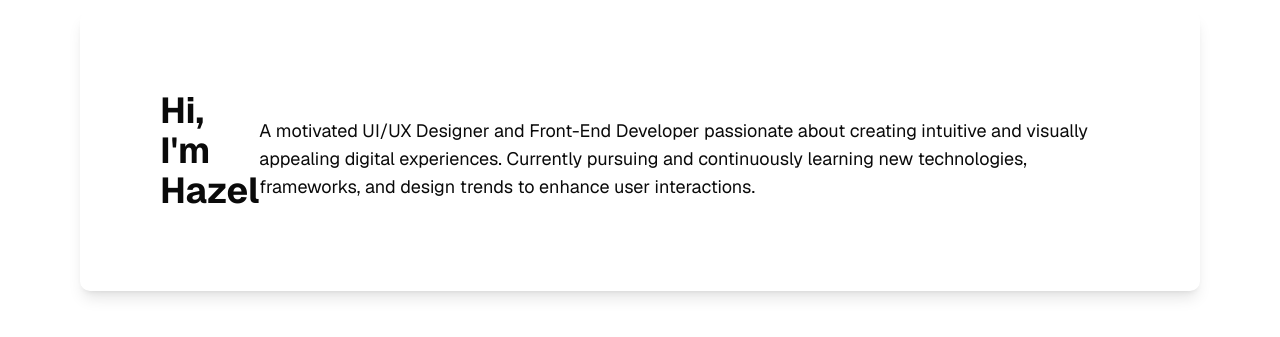
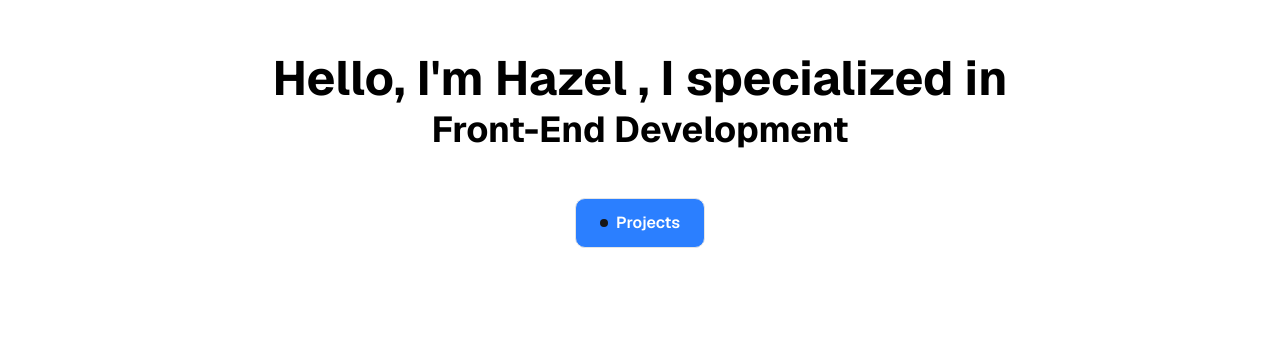
Before and after one commit to hazelcodie/hazel-portfolio, a Next.js app: page / in a window 1280 px wide. Shown: the part 249-586 px from the top of the page. Built offline with nearby package versions, Linux system fonts and the light colour scheme.

Commit message:
learning using magic ui

```diff
--- /dev/null
+++ b/components/about-me.tsx
@@ -0,0 +1,11 @@
+const aboutMe = () => {
+  return (
+    <div className="about-me">
+      <h2>About Me</h2>
+      <p>
+        I'm a software engineer with a passion for building web applications.
+        I love learning new technologies and improving my skills.
+      </p>
+    </div>
+  );
+}
--- a/components/intro.tsx
+++ b/components/intro.tsx
@@ -1,18 +1,27 @@
 "use client";
+
+import { WordRotate } from "@/components/magicui/word-rotate";
+import { InteractiveHoverButton } from "@/components/magicui/interactive-hover-button";
+import { LaptopMinimalCheck } from "lucide-react";
+import Link from "next/link";
 
 const Intro = () => {
   return (
-    <div className="flex flex-col items-center justify-center w-full h-full p-8 rounded-lg shadow-lg sm:p-20">
-        <div className="flex items-center justify-center w-full h-full">
-
-      <h1 className="text-4xl font-bold">Hi, I'm Hazel </h1>
-      <p className="mt-4 text-lg">
-        A motivated UI/UX Designer and Front-End Developer passionate about
-        creating intuitive and visually appealing digital experiences. Currently
-        pursuing and continuously learning new technologies, frameworks, and
-        design trends to enhance user interactions.
-      </p>
-    </div>
+    <div className="flex flex-col gap-5 items-center justify-center">
+      <div className="flex flex-col items-center justify-center ">
+        <h1 className="text-5xl font-bold text-center text-black dark:text-white">
+          Hello, I'm Hazel , I specialized in</h1>
+        <WordRotate
+          className="text-4xl font-bold text-black dark:text-white"
+          words={[ "UI/UX Design", "Front-End Development", "Web Development"]}
+          duration={3000}
+        />
+      </div>
+      <Link href="/projects">
+      <InteractiveHoverButton className="mt-5 px-6 py-3 text-md font-semibold text-white bg-blue-500 rounded-lg hover:bg-blue-600 justify-center items-center">
+        Projects
+      </InteractiveHoverButton>
+      </Link>
     </div>
   );
 };
--- /dev/null
+++ b/components/magicui/interactive-hover-button.tsx
@@ -0,0 +1,35 @@
+import React from "react";
+import { ArrowRight } from "lucide-react";
+import { cn } from "@/lib/utils";
+
+interface InteractiveHoverButtonProps
+  extends React.ButtonHTMLAttributes<HTMLButtonElement> {}
+
+export const InteractiveHoverButton = React.forwardRef<
+  HTMLButtonElement,
+  InteractiveHoverButtonProps
+>(({ children, className, ...props }, ref) => {
+  return (
+    <button
+      ref={ref}
+      className={cn(
+        "group relative w-auto cursor-pointer overflow-hidden rounded-full border bg-background p-2 px-6 text-center font-semibold",
+        className,
+      )}
+      {...props}
+    >
+      <div className="flex items-center gap-2">
+        <div className="h-2 w-2 rounded-full bg-primary transition-all duration-300 group-hover:scale-[100.8]"></div>
+        <span className="inline-block transition-all duration-300 group-hover:translate-x-12 group-hover:opacity-0">
+          {children}
+        </span>
+      </div>
+      <div className="absolute top-0 z-10 flex h-full w-full translate-x-12 items-center justify-center gap-2 text-primary-foreground opacity-0 transition-all duration-300 group-hover:-translate-x-5 group-hover:opacity-100">
+        <span>{children}</span>
+        <ArrowRight />
+      </div>
+    </button>
+  );
+});
+
+InteractiveHoverButton.displayName = "InteractiveHoverButton";
--- a/components/magicui/typing-animation.tsx
+++ /dev/null
@@ -1,90 +0,0 @@
-"use client";
-
-import { cn } from "@/lib/utils";
-import { motion, MotionProps } from "motion/react";
-import { useEffect, useRef, useState } from "react";
-
-interface TypingAnimationProps extends MotionProps {
-  children: string;
-  className?: string;
-  duration?: number;
-  delay?: number;
-  as?: React.ElementType;
-  startOnView?: boolean;
-}
-
-export function TypingAnimation({
-  children,
-  className,
-  duration = 100,
-  delay = 0,
-  as: Component = "div",
-  startOnView = false,
-  ...props
-}: TypingAnimationProps) {
-  const MotionComponent = motion.create(Component, {
-    forwardMotionProps: true,
-  });
-
-  const [displayedText, setDisplayedText] = useState<string>("");
-  const [started, setStarted] = useState(false);
-  const elementRef = useRef<HTMLElement | null>(null);
-
-  useEffect(() => {
-    if (!startOnView) {
-      const startTimeout = setTimeout(() => {
-        setStarted(true);
-      }, delay);
-      return () => clearTimeout(startTimeout);
-    }
-
-    const observer = new IntersectionObserver(
-      ([entry]) => {
-        if (entry.isIntersecting) {
-          setTimeout(() => {
-            setStarted(true);
-          }, delay);
-          observer.disconnect();
-        }
-      },
-      { threshold: 0.1 },
-    );
-
-    if (elementRef.current) {
-      observer.observe(elementRef.current);
-    }
-
-    return () => observer.disconnect();
-  }, [delay, startOnView]);
-
-  useEffect(() => {
-    if (!started) return;
-
-    let i = 0;
-    const typingEffect = setInterval(() => {
-      if (i < children.length) {
-        setDisplayedText(children.substring(0, i + 1));
-        i++;
-      } else {
-        clearInterval(typingEffect);
-      }
-    }, duration);
-
-    return () => {
-      clearInterval(typingEffect);
-    };
-  }, [children, duration, started]);
-
-  return (
-    <MotionComponent
-      ref={elementRef}
-      className={cn(
-        "text-4xl font-bold leading-[5rem] tracking-[-0.02em]",
-        className,
-      )}
-      {...props}
-    >
-      {displayedText}
-    </MotionComponent>
-  );
-}
--- /dev/null
+++ b/components/magicui/word-rotate.tsx
@@ -0,0 +1,50 @@
+"use client";
+
+import { AnimatePresence, motion, MotionProps } from "motion/react";
+import { useEffect, useState } from "react";
+
+import { cn } from "@/lib/utils";
+
+interface WordRotateProps {
+  words: string[];
+  duration?: number;
+  motionProps?: MotionProps;
+  className?: string;
+}
+
+export function WordRotate({
+  words,
+  duration = 2500,
+  motionProps = {
+    initial: { opacity: 0, y: -50 },
+    animate: { opacity: 1, y: 0 },
+    exit: { opacity: 0, y: 50 },
+    transition: { duration: 0.25, ease: "easeOut" },
+  },
+  className,
+}: WordRotateProps) {
+  const [index, setIndex] = useState(0);
+
+  useEffect(() => {
+    const interval = setInterval(() => {
+      setIndex((prevIndex) => (prevIndex + 1) % words.length);
+    }, duration);
+
+    // Clean up interval on unmount
+    return () => clearInterval(interval);
+  }, [words, duration]);
+
+  return (
+    <div className="overflow-hidden py-2">
+      <AnimatePresence mode="wait">
+        <motion.h1
+          key={words[index]}
+          className={cn(className)}
+          {...motionProps}
+        >
+          {words[index]}
+        </motion.h1>
+      </AnimatePresence>
+    </div>
+  );
+}
--- /dev/null
+++ b/components/projects.tsx
@@ -0,0 +1,10 @@
+// filepath: c:\Users\HAZEL\hazel-portfolio\app\projects\page.tsx
+export default function Projects() {
+  return (
+    <div className="flex flex-col items-center justify-center min-h-screen p-8">
+      <h1 className="text-5xl font-bold text-center text-black dark:text-white">
+        My Projects
+      </h1>
+    </div>
+  );
+}
--- a/package.json
+++ b/package.json
@@ -12,7 +12,7 @@
     "class-variance-authority": "^0.7.1",
     "clsx": "^2.1.1",
     "lucide-react": "^0.485.0",
-    "motion": "^12.6.2",
+    "motion": "^12.6.3",
     "next": "15.2.4",
     "react": "^19.0.0",
     "react-dom": "^19.0.0",
```
Also changed, not shown: app/page.tsx (line endings or trailing spaces), 1 other file (tests, documents, lock files or other folders).
